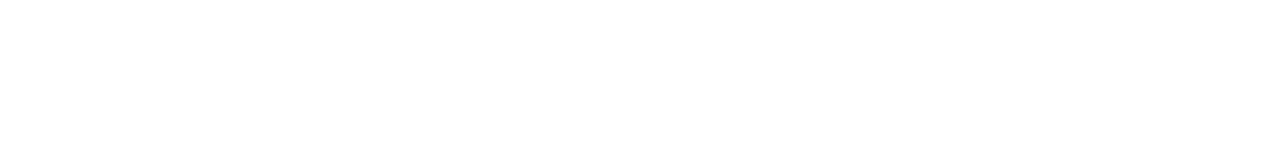
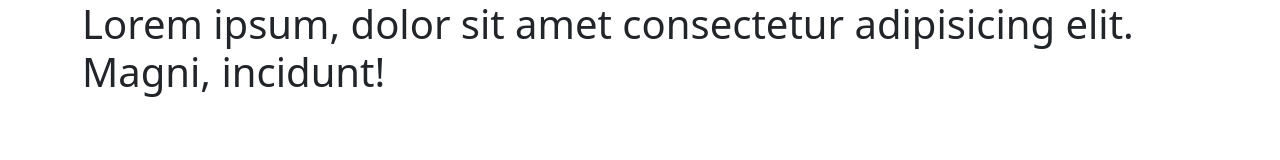
Before and after one commit to Nuriddinfrontent1912/kunUzProject, a plain HTML site: page index.html in a window 1280 px wide. Shown: the top 160 px of the page. Drawn offline with nearby package versions, Linux system fonts and the light colour scheme.

Commit message:
main yozildi

```diff
--- a/index.html
+++ b/index.html
@@ -17,6 +17,12 @@
     <link rel="stylesheet" href="./css/main.css">
 </head>
 <body>
-
+    <main>
+        <section>
+            <div class="container">
+                <h1>Lorem ipsum, dolor sit amet consectetur adipisicing elit. Magni, incidunt!</h1>
+            </div>
+        </section>
+    </main>
 </body>
 </html>
```
